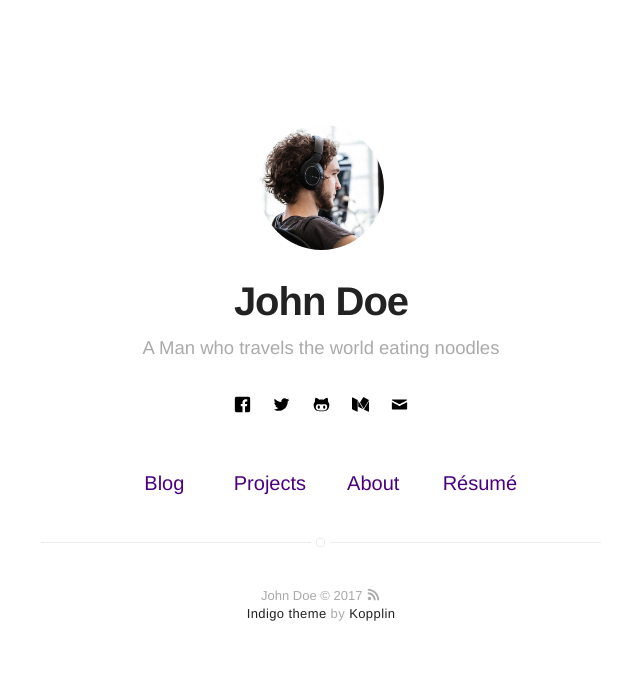
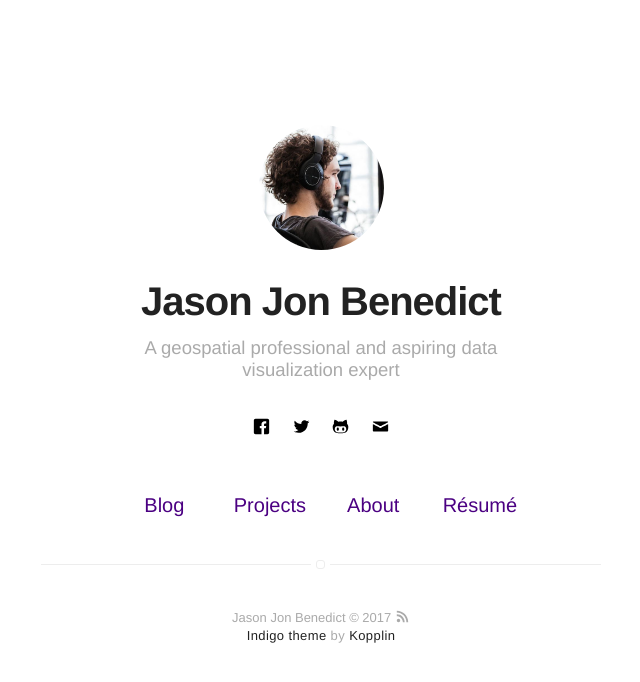
Before and after one commit to jasonjb82/jasonjb82.github.io, a Jekyll site: the page built from index.html, in a window 1280 px wide. Shown: the top 682 px of the page, without its empty margins (319-959 px from the left). Built offline with Jekyll 4.4.1, drawn with Linux system fonts in a browser that asks for light colours.

Commit message:
Create _config.yml

```diff
--- a/_config.yml
+++ b/_config.yml
@@ -1,6 +1,6 @@
 # main text of home
-name: John Doe
-bio: A Man who travels the world eating noodles
+name: Jason Jon Benedict
+bio: A geospatial professional and aspiring data visualization expert
 
 # twitter summary info
 description: A blog about technology and stuff related
@@ -47,9 +47,9 @@ github: mygithub
 # stackoverflow: 7044681/mystackoverflow
 # quora: userquora
 # reddit: username
-medium: medium
+# medium: medium
 # vimeo: myvimeo
-email: myemail@gmail.com
+email: jasonjb82@gmail.com
 
 authors:
     johndoe:
```
